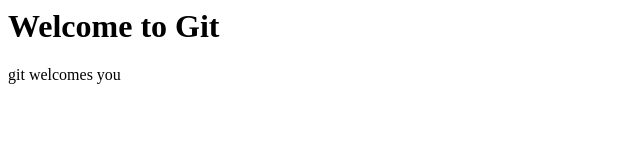
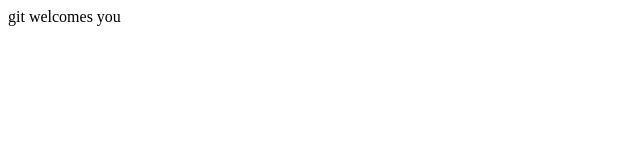
Before and after one commit to umashankarkopparapu9-stack/GitDemo, a plain HTML site: page index.html in a window 1280 px wide. Shown: the whole page, without its empty margins (0-640 px from the left). Drawn offline with Linux system fonts and the light colour scheme.

Commit message:
latest commit

```diff
--- a/index.html
+++ b/index.html
@@ -1,2 +1 @@
-<h1>Welcome to Git</h1>
 git welcomes you
```
